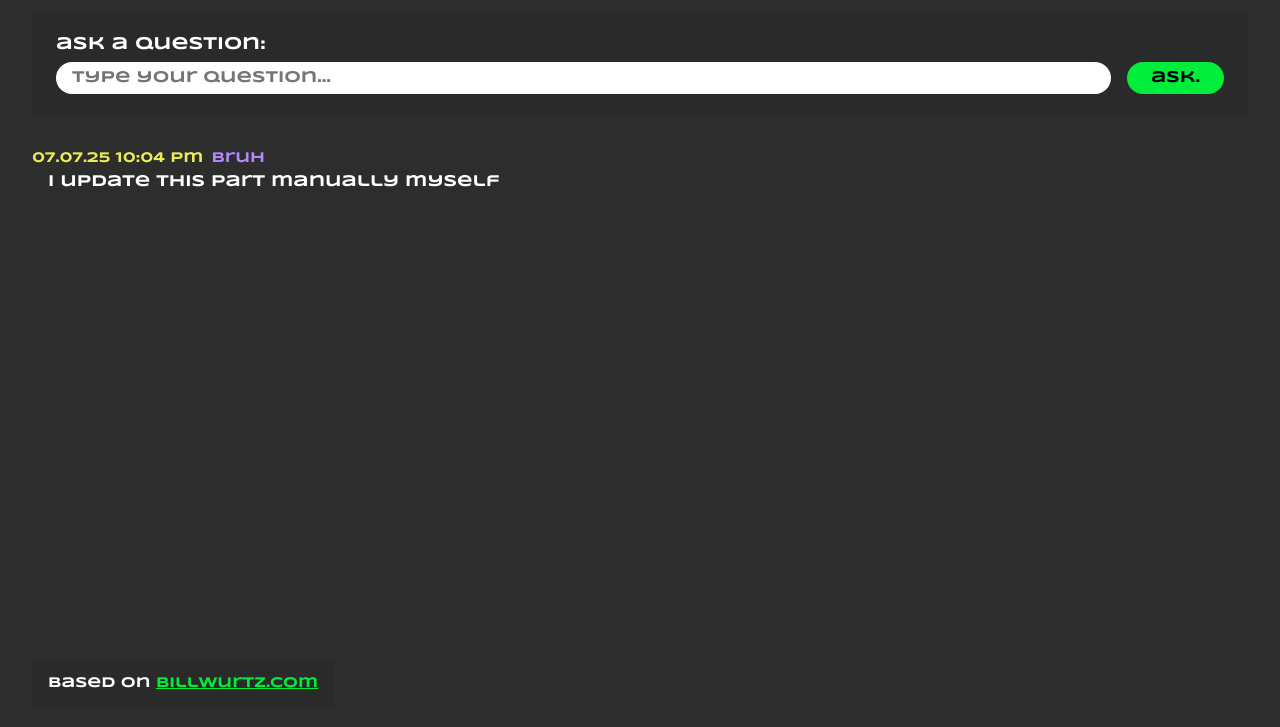
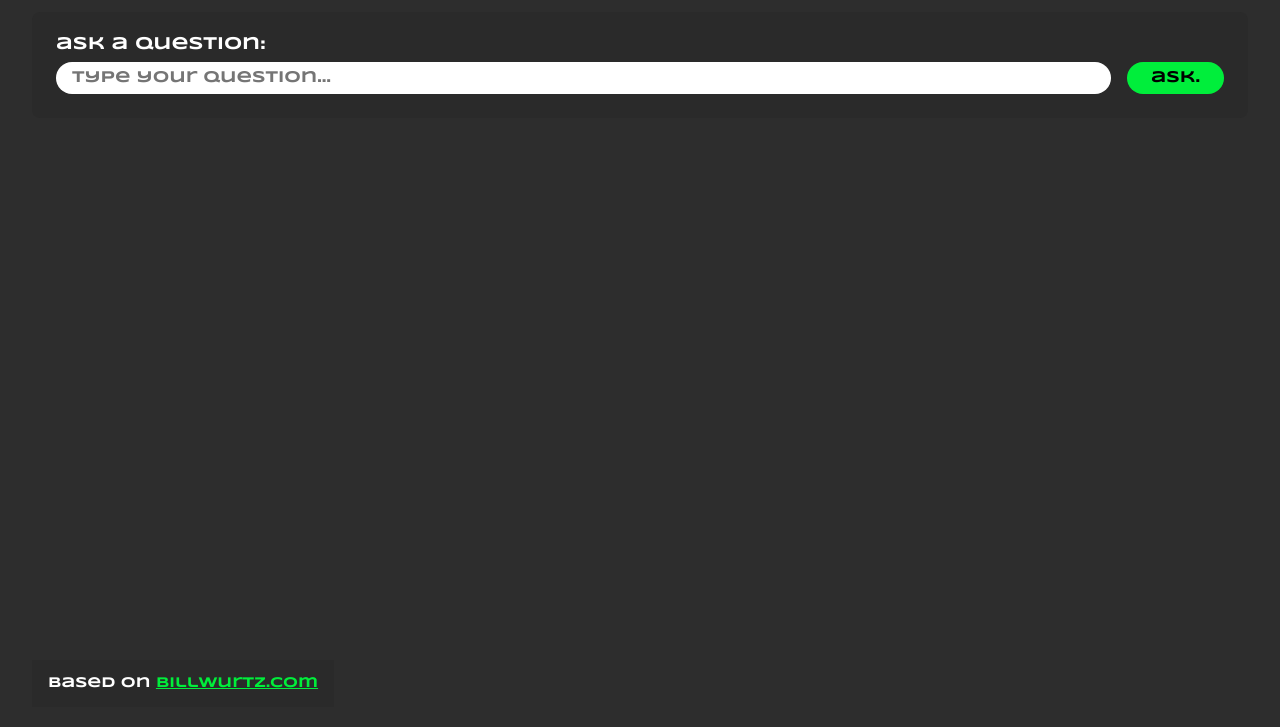
Before and after one commit to AlexLesniewski/alexlesniewski, a plain HTML site: page questions.html in a window 1280 px wide. Shown: the part 93-820 px from the top of the page. Drawn offline with nearby package versions, Linux system fonts and the light colour scheme.

Commit message:
Add files via upload

```diff
--- a/questions.html
+++ b/questions.html
@@ -222,9 +222,9 @@
       </div>
     </form>
 
-    <!-- Submitted entries -->
+    <!-- ########## SUBMITTED ENTRIES HERE ########## -->
     <div class="entries" id="entries">
-     <div class="entry"><span class="time">07.07.25 10:04 pm</span><div class="question">bruh</div><div class="answer">i update this part manually myself</div></div>
+
     </div>
 
     <!-- Footer -->
```
